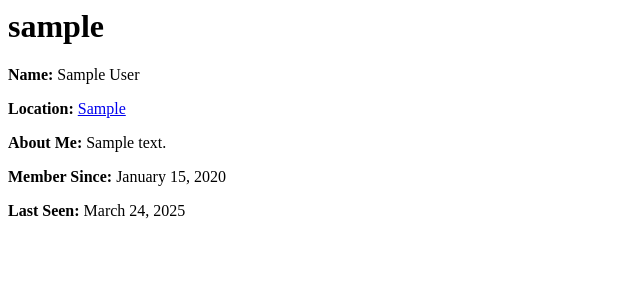
After one commit to felixphan9/flask-app, a Flask app: a page that uses flask_app/app/templates/user.html in a window 1280 px wide. The commit adds this page. Shown: the top 300 px of the page, without its empty margins (0-640 px from the left). Run offline with Flask 3, Linux system fonts and the light colour scheme; a user stored in the database is signed in; tables that the repository leaves empty hold one stand-in row (values such as "Sample post").

Commit message:
Profile for user :), more information for the world

```diff
--- a/flask_app/app/auth/views.py
+++ b/flask_app/app/auth/views.py
@@ -16,6 +16,11 @@ def before_request():
     2. The user is authenticated (logged in).
     3. The user has not confirmed their account yet.
     If these conditions are met, the user is redirected to the unconfirmed page.'''
+    # Ping the current user to perform session management or any necessary checks
+    if current_user.is_authenticated:
+        current_user.ping()  # Ensure the user session is valid (if your app uses this method)
+
+    # Check if the user is authenticated, unconfirmed, and not accessing static or auth routes
     if current_user.is_authenticated and not current_user.confirmed \
             and request.blueprint != 'auth' and request.endpoint != 'static':
         return redirect(url_for('auth.unconfirmed'))
--- a/flask_app/app/main/views.py
+++ b/flask_app/app/main/views.py
@@ -26,3 +26,11 @@ def for_admins_only():
 @permission_required(Permission.MODERATE)
 def for_moderators_only():
         return "For comment moderators!"
+
+@main.route('/user/<username>')
+def user(username):
+    user = User.query.filter_by(username=username).first_or_404()
+    print(user.name)  # Should print the name, or None if it's not set
+    print(user.location)  # Should print the location, or None if it's not set
+    print(user.about_me)  # Should print the about_me, or None if it's not set
+    return render_template('user.html', user=user)
--- a/flask_app/app/models.py
+++ b/flask_app/app/models.py
@@ -5,6 +5,7 @@ from itsdangerous import URLSafeTimedSerializer as Serializer
 from itsdangerous import BadSignature, SignatureExpired
 from flask_login import UserMixin, AnonymousUserMixin
 from flask import current_app
+from datetime import datetime
 
 class Permission:
     """Permissions for user roles"""
@@ -77,6 +78,11 @@ class User(db.Model, UserMixin):
     confirmed_on = db.Column(db.DateTime, nullable=True)  # Optional: When the confirmation occurred
     role_id = db.Column(db.Integer, db.ForeignKey('role.id'))  # Role ID (Foreign Key)
     role = db.relationship('Role', back_populates='users')  # Relationship with Role model
+    name = db.Column(db.String(80), nullable=True)  # Optional: Full name
+    location = db.Column(db.String(80), nullable=True)  # Optional: Location
+    about_me = db.Column(db.Text(), nullable=True)  # Optional: About me
+    member_since = db.Column(db.DateTime(), default=datetime.utcnow)  # Member since
+    last_seen = db.Column(db.DateTime(), default=datetime.utcnow)  # Last seen
 
     def __init__(self, **kwargs):
         super(User, self).__init__(**kwargs)
@@ -87,6 +93,12 @@ class User(db.Model, UserMixin):
             # If no role is found, assign the default role
             if self.role is None:
                 self.role = Role.query.filter_by(default=True).first()
+
+    def ping(self):
+        """Update the last seen time."""
+        self.last_seen = datetime.utcnow()
+        db.session.add(self)
+        db.session.commit()
 
     def set_password(self, password):
         self.password_hash = generate_password_hash(password)
--- /dev/null
+++ b/flask_app/app/templates/user.html
@@ -0,0 +1,45 @@
+{% block page_content %}
+    <div class="page-header">
+        <h1 class="username">{{ user.username }}</h1>
+
+        {% if user.name or user.location %}
+            <div class="user-info">
+                {% if user.name %}
+                    <p><strong>Name:</strong> {{ user.name }}</p>
+                {% endif %}
+
+                {% if user.location %}
+                    <p><strong>Location:</strong>
+                        <a href="http://maps.google.com/?q={{ user.location }}" target="_blank" class="location-link">{{ user.location }}</a>
+                    </p>
+                {% endif %}
+            </div>
+        {% endif %}
+
+        {% if current_user.is_administrator() %}
+            <div class="admin-info">
+                <p><strong>Email:</strong> <a href="mailto:{{ user.email }}">{{ user.email }}</a></p>
+            </div>
+        {% endif %}
+
+        {% if user.about_me %}
+            <div class="about-me">
+                <p><strong>About Me:</strong> {{ user.about_me }}</p>
+            </div>
+        {% endif %}
+
+        <div class="member-info">
+            <p>
+                {% if user.member_since %}
+                    <strong>Member Since:</strong> {{ user.member_since.strftime('%B %d, %Y') }}
+                {% else %}
+                    <strong>Member Since:</strong> Not Available
+                {% endif %}
+            </p>
+            <p>
+                <strong>Last Seen:</strong> {{ user.last_seen.strftime('%B %d, %Y') }}
+            </p>
+        </div>
+    </div>
+
+{% endblock %}
```
Also changed, not shown: flask_app/app/templates/index.html (+11 -4 lines), flask_app/migrations/versions/9954206b0977_adding_name_loct_aboutme_membersince_.py (added, +40 -0 lines), flask_app/app/instance/site.db, 1 other file.
